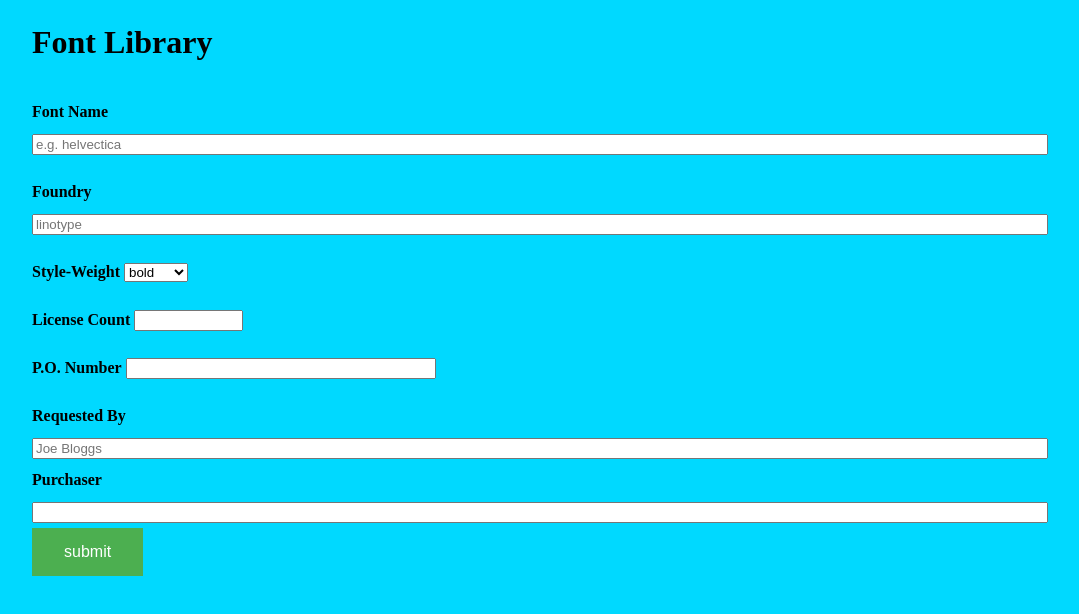
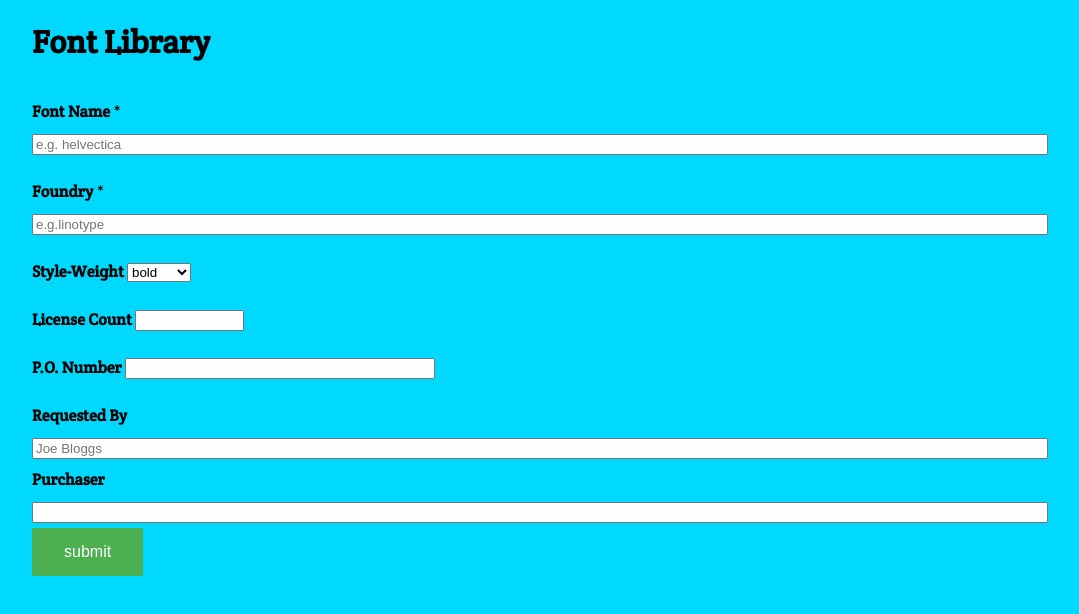
Before and after one commit to Lynnora/myfirstproject, a website: page new.html in a window 1280 px wide. Shown: the part 306-920 px from the top of the page, without its empty margins (104-1183 px from the left). Drawn offline with Linux system fonts and the light colour scheme.

Commit message:
add web font

```diff
--- a/new.html
+++ b/new.html
@@ -5,6 +5,7 @@
     <meta name="viewport" content="width=device-width">
     <title></title>
     <link rel="stylesheet" href="style.css">
+    <link href="https://fonts.googleapis.com/css?family=Crete+Round" rel="stylesheet">
   </head>
   <body>
   <div>
@@ -20,10 +21,12 @@
 
 <form action="index.html" method="post">
 <p><label for="fontname" class="label">Font Name</label>
-  <input required title="only upper and lowercase letters allowed" pattern="[A-Za-z]" type="text" id="fontname" name="fontname" value="" placeholder="e.g. helvectica"></p>
+  <span class="required">*</span>
+  <input required title="only upper and lowercase letters allowed" type="text" pattern="[A-Za-z]" id="fontname" name="fontname" value="" placeholder="e.g. helvectica"></p>
 
   <p><label for="foundry" class="label">Foundry</label>
-  <input required type="text" id="foundry" name="foundry" value="" placeholder="linotype"></p>
+    <span class="required">*</span>
+  <input required type="text" id="foundry" name="foundry" value="" placeholder="e.g.linotype"></p>
 
   <label for="style-weight" class="label">Style-Weight</label>
   <select  name="style-weight";>
@@ -33,7 +36,7 @@
     <option value="3">italic</option>
 </select>
 <p><label for="licensecount" class="label">License Count</label>
-<input required class="licensecount" type="number" id="licensecount" name="licensecount" style="width:10%"></p>
+<input class="licensecount" type="number" id="licensecount" name="licensecount" style="width:10%"></p>
 
 <p><label for="ponumber" class="label ponumber">P.O. Number</label>
 <input class="ponumber" type="ponumber" name="ponumber" id="ponumber" style="width:30%;">
--- a/style.css
+++ b/style.css
@@ -6,7 +6,7 @@ body {
   padding-right:10%;
   padding-top: 15%;
   padding-bottom: 15%;
-  font-face: verdana;
+  font-family: 'Crete Round', serif;
 }
 
 .label {
@@ -17,12 +17,11 @@ body {
     border: none;
     color: white;
     padding: 15px 32px;
-    text-align: center;
+    text-align: center
     display: inline-block;
     font-size: 16px;}
 
     input {
       width: 100%;
-      box-shadow: 5%;
 
     }
```
